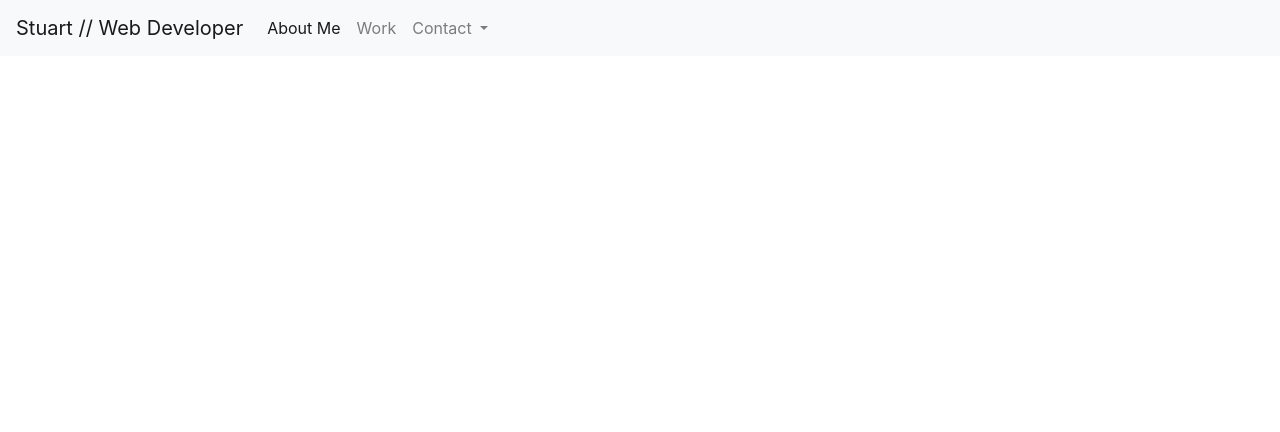
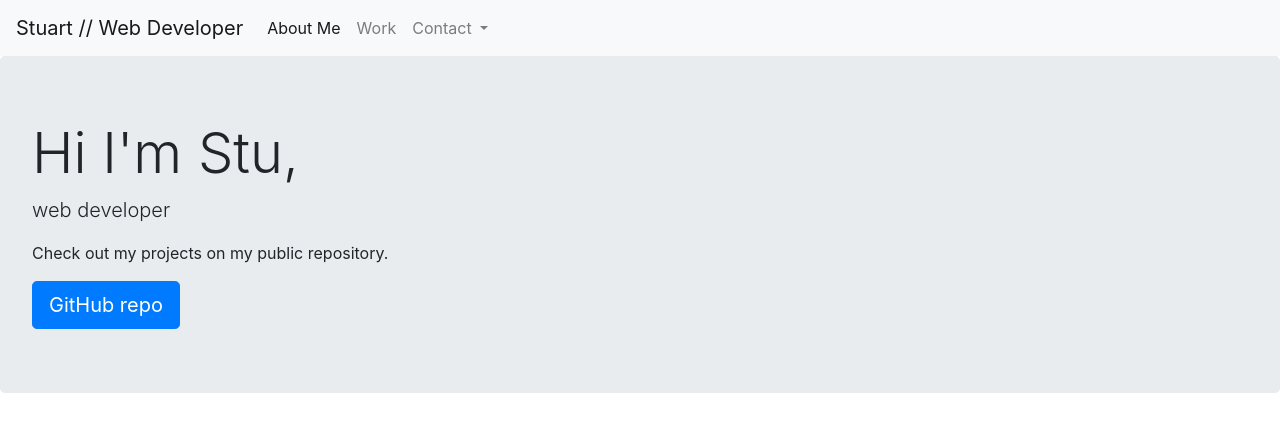
Before and after one commit to stuart540/bootstrap-portfolio, a plain HTML site: page index.html in a window 1280 px wide. Drawn offline with nearby package versions, Linux system fonts and the light colour scheme.

Commit message:
added and personaised jumbotron

```diff
--- a/assets/css/style.css
+++ b/assets/css/style.css
@@ -0,0 +1,3 @@
+body {
+
+}
--- a/index.html
+++ b/index.html
@@ -13,7 +13,7 @@
 
 </head>
 <body>
-    <!-- NavBar -->
+    <!-- NavBar Start -->
     <nav class="navbar navbar-expand-lg navbar-light bg-light">
         <a class="navbar-brand" href="#">Stuart // Web Developer </a>
         <button class="navbar-toggler" type="button" data-toggle="collapse" data-target="#navbarSupportedContent" aria-controls="navbarSupportedContent" aria-expanded="false" aria-label="Toggle navigation">
@@ -45,11 +45,18 @@
             </li> -->
           </ul>
         </div>
-      </nav>
+    </nav>
+    <!-- NavBar End -->
 
     <!-- Hero Banner - Jumbotron -->
     <header>
-
+        <div class="jumbotron">
+            <h1 class="display-4">Hi I'm Stu,</h1>
+            <p class="lead">web developer</p>
+            <!-- <hr class="my-4"> -->
+            <p>Check out my projects on my public repository. </p>
+            <a class="btn btn-primary btn-lg" href="https://github.com/stuart540" role="button">GitHub repo</a>
+          </div>
     </header>
 
      <!-- About Me -->
```
